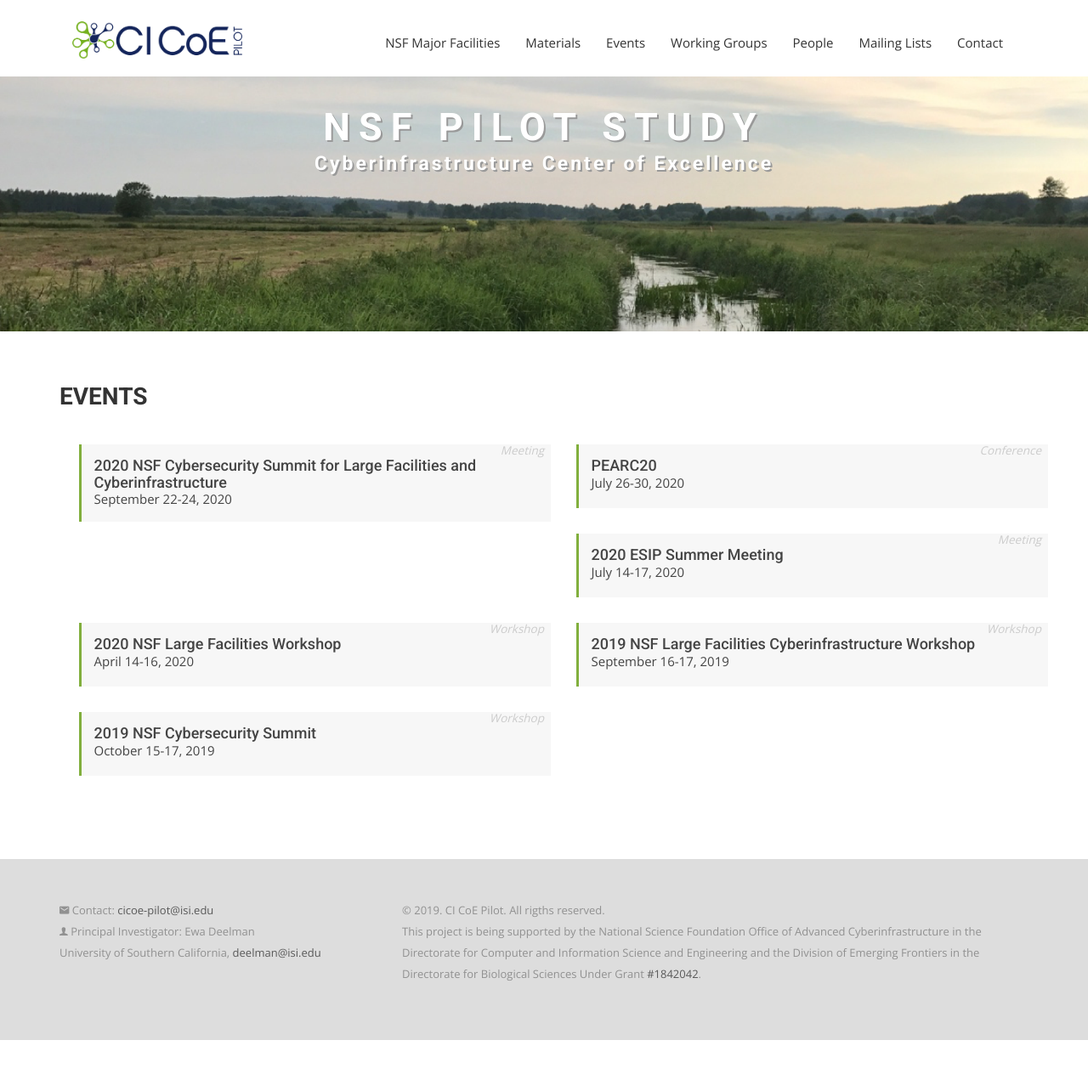
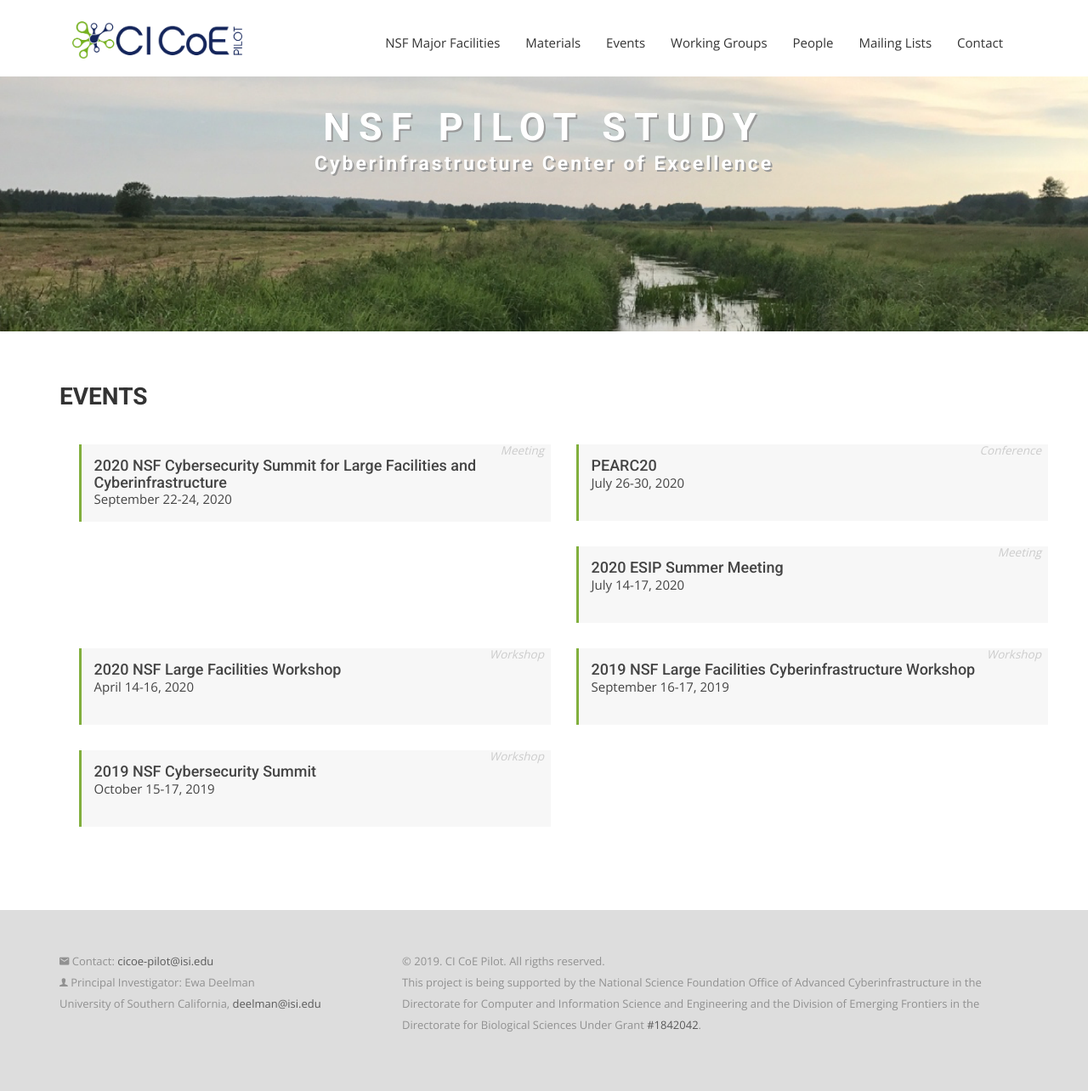
Before and after one commit to cicoe/cicoe.github.io, a Jekyll site: the page built from events.html, in a window 1280 px wide. Shown: the whole page at 85% size. Built offline with Jekyll 4.4.1, drawn with Linux system fonts in a browser that asks for light colours; nearby versions of some CDN libraries; some web fonts are replaced; before the commit the page ends 1224 px from its top, so only the background shows below that.

Commit message:
fixing style for events page

```diff
--- a/css/airspace.css
+++ b/css/airspace.css
@@ -1217,7 +1217,7 @@ footer .footer-manu ul li a:hover {
     text-align: left;
     outline: none;
     font-size: 15px;
-    min-height: 5em;
+    min-height: 6em;
 }
 
 .event .collapsible h4 {
```
